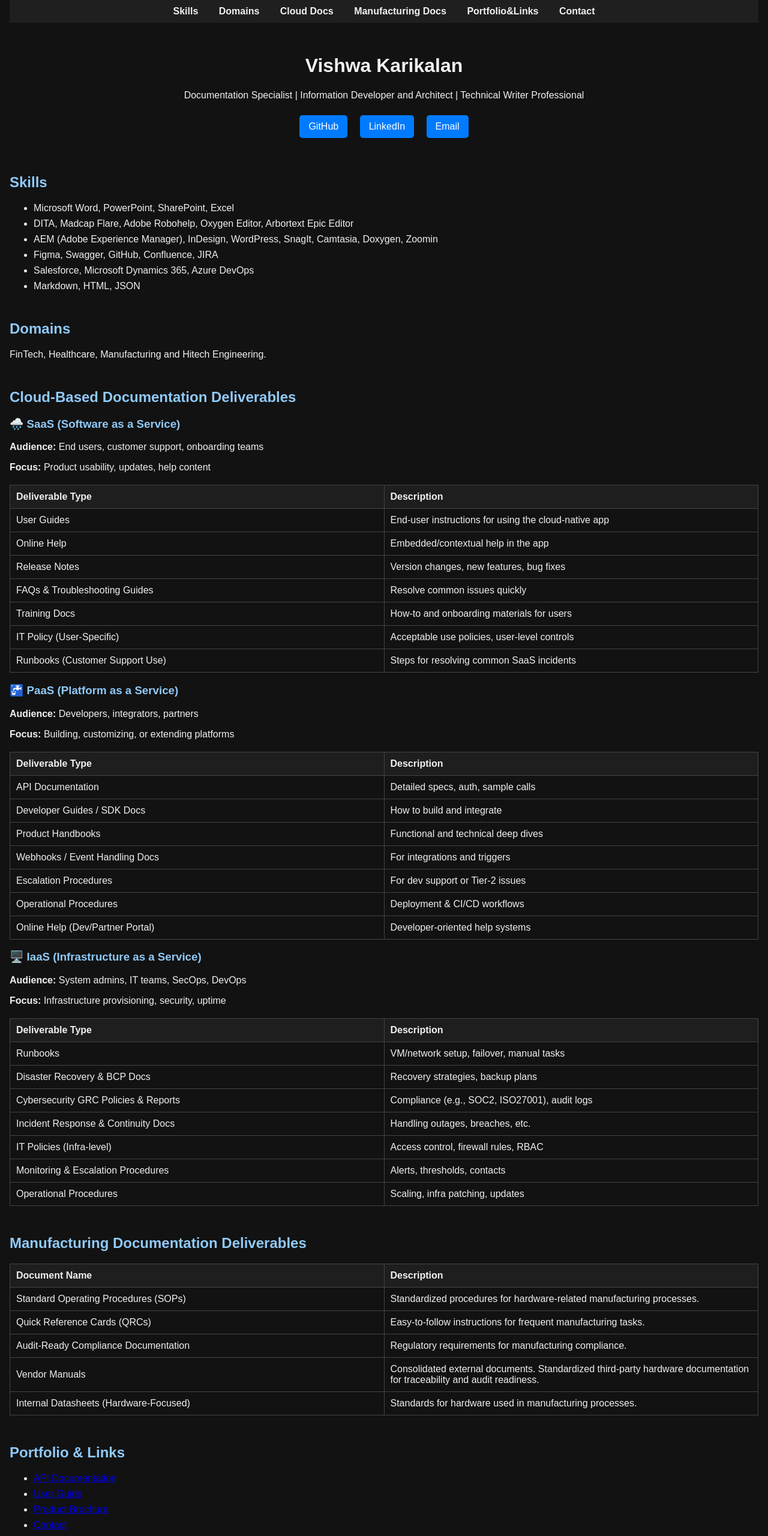
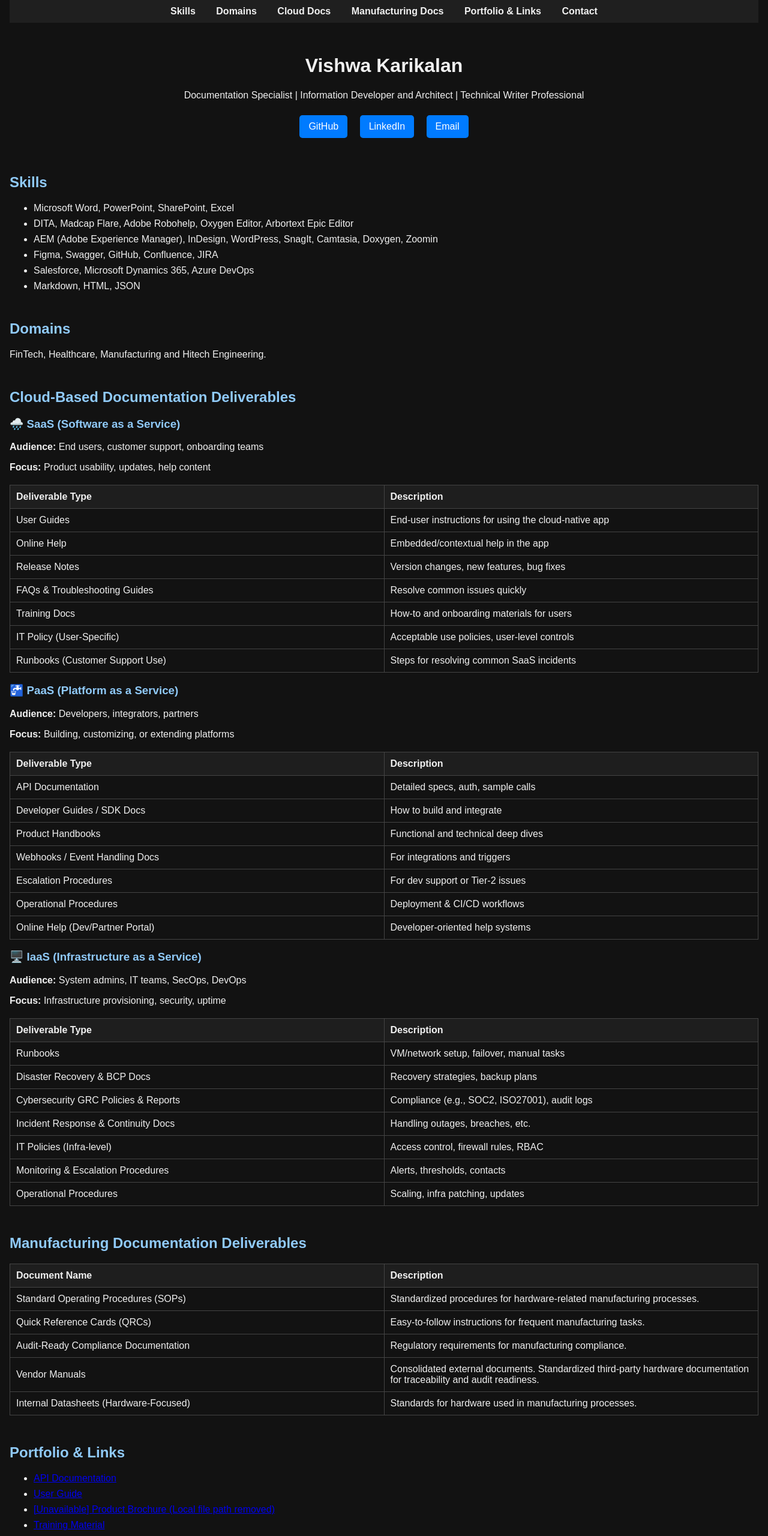
Before and after one commit to vishdocs/My-Portfolio, a plain HTML site: page index.html in a window 1280 px wide. Shown: the top 2560 px of the page at 60% size. Drawn offline with Linux system fonts and the light colour scheme.

Commit message:
Update index.html
Updated

```diff
--- a/index.html
+++ b/index.html
@@ -98,7 +98,7 @@
     <a href="#domains">Domains</a>
     <a href="#cloud-docs">Cloud Docs</a>
     <a href="#manufacturing-docs">Manufacturing Docs</a>
-    <a href="#portfoliolinks">Portfolio&Links</a>
+    <a href="#portfolio">Portfolio & Links</a>
     <a href="#contact">Contact</a>
   </nav>
 
@@ -124,7 +124,7 @@
     </ul>
   </section>
 
-  <section id="Domains">
+  <section id="domains">
     <h2>Domains</h2>
     <p>FinTech, Healthcare, Manufacturing and Hitech Engineering.</p>
   </section>
@@ -200,11 +200,12 @@
     <ul>
       <li><a href="https://codeconnect.fisglobal.com/developerToolkit/D5A6D21AF1DE44569946BBD91FF05A03" target="_blank">API Documentation</a></li>
       <li><a href="https://www.relius.net/Support/downloads/FIS%20Client%20Portal%20User%20Guide.pdf" target="_blank">User Guide</a></li>
-    <li><a href="file:///C:/Users/vishw/Downloads/KINEVO-900S-ProductBrochure-en-INT_30_035_0088II.pdf" target="_blank">Product Brochure</a></li>
-    <li><a href="https://github.com/vishdocs/My-Portfolio/wiki/Git-Query-Language-for-Technical-Writers>Training Material</a></li>
+      <li><a href="#" target="_blank">[Unavailable] Product Brochure (Local file path removed)</a></li>
+      <li><a href="https://github.com/vishdocs/My-Portfolio/wiki/Git-Query-Language-for-Technical-Writers" target="_blank">Training Material</a></li>
     </ul>
   </section>
 
+  <section id="contact">
     <h2>Contact</h2>
     <p>Email: <a href="mailto:vishwa.karikalan6@gmail.com">vishwa.karikalan6@gmail.com</a></p>
     <p>LinkedIn: <a href="https://www.linkedin.com/in/vishwakarikalan6/" target="_blank">linkedin.com/in/vishwakarikalan6</a></p>
```
Lines whose indentation alone changed are shown as unchanged.
